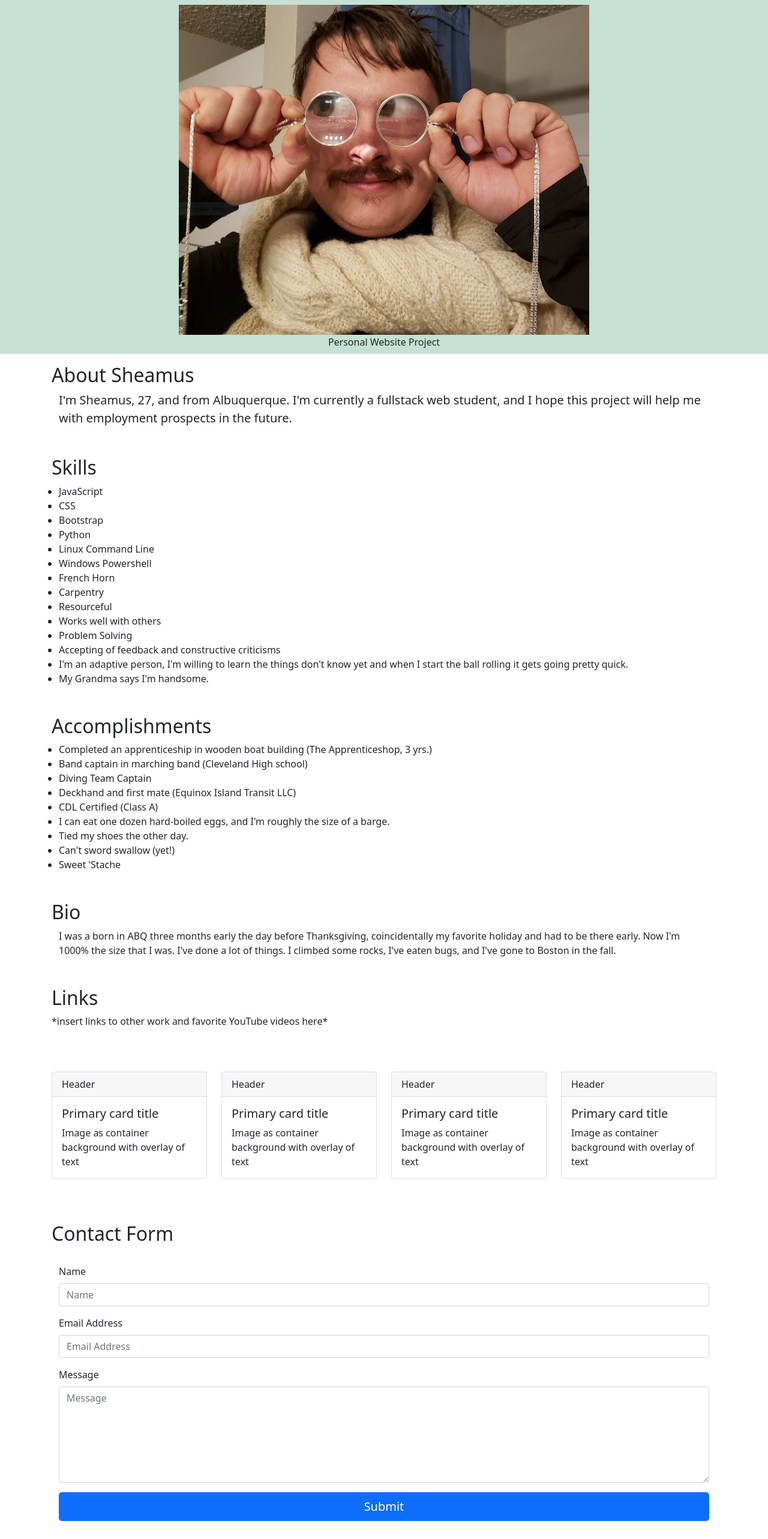
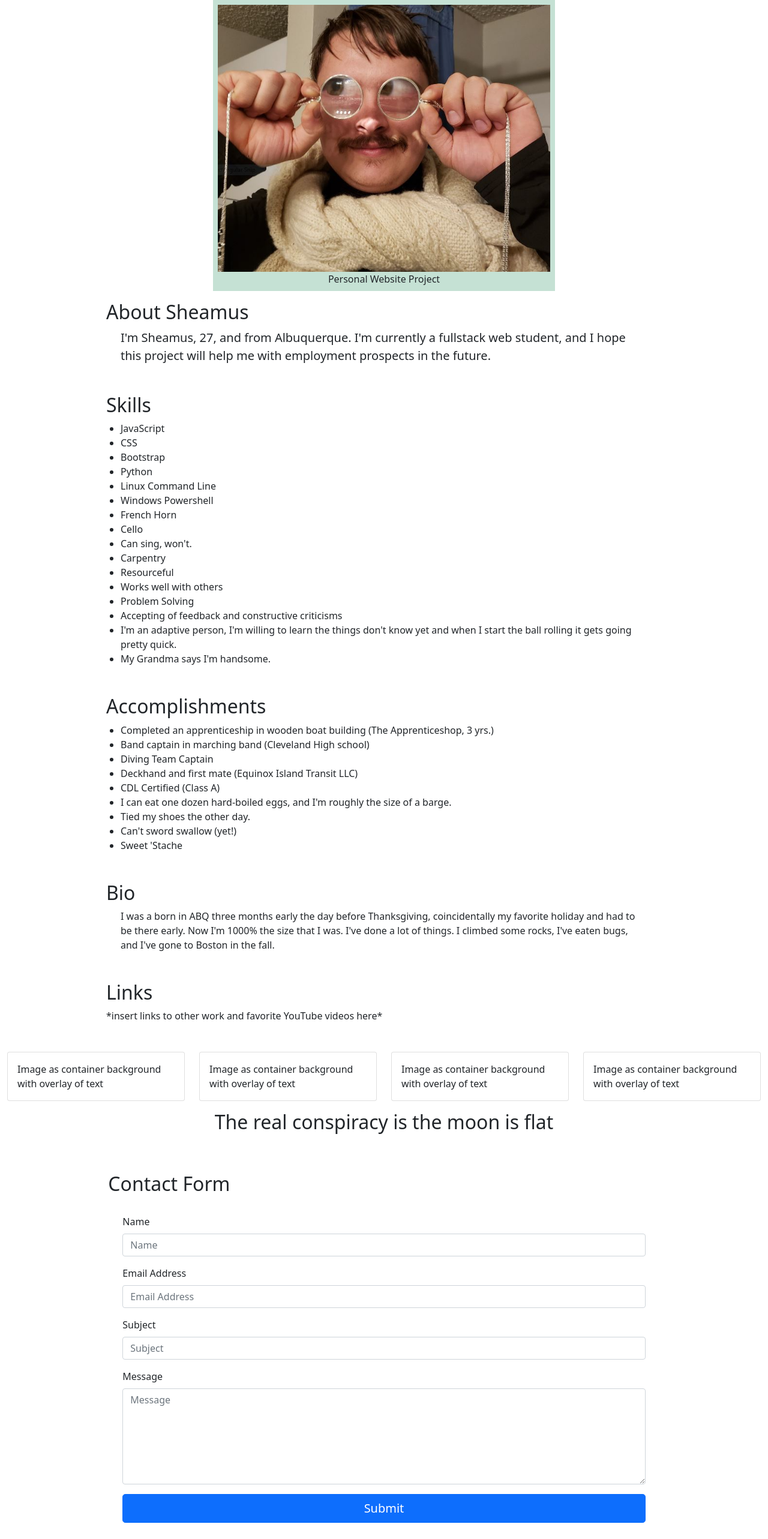
Before and after one commit to SheamusO/pwp, a plain HTML site: page index.html in a window 1280 px wide. Shown: the whole page at 60% size. Drawn offline with nearby package versions, Linux system fonts and the light colour scheme; some packages are replaced by stand-ins of ours; a script that the page names is missing.

Commit message:
added along with Marty's lecture

```diff
--- a/index.html
+++ b/index.html
@@ -2,22 +2,34 @@
 <html lang="en">
 <head>
     <meta charset="UTF-8">
+    <meta name="viewport" content="width=device-width, initial-scale=1">
+
     <title>Title</title>
     <link href="https://cdn.jsdelivr.net/npm/bootstrap@5.1.3/dist/css/bootstrap.min.css" rel="stylesheet" integrity="sha384-1BmE4kWBq78iYhFldvKuhfTAU6auU8tT94WrHftjDbrCEXSU1oBoqyl2QvZ6jIW3" crossorigin="anonymous">
-    <link href="public_html/documentation/style.css">
+    <link href="style.css" rel="stylesheet">
 </head>
-<body class="...">
-    <div class="bg-success p-2 text-dark bg-opacity-25">
-        <img src="public_html/documentation/monocles-capture.JPG" class="circle mx-auto d-block" alt="...">
+<body>
+<div class="container">
+    <div class="row">
+        <div class="bg-success p-2 text-dark bg-opacity-25 col-lg-6 col-md-8 mx-auto">
+            <img src="public_html/documentation/monocles-capture.JPG" class="circle mx-auto d-block img-fluid" alt="...">
             <div class="container-sm col-6 text-center">Personal Website Project</div>
         </div>
-    <div class="container p-3">
+    </div>
+</div>
+    <div class="container py-3">
+        <div class="row">
+            <div class="col-10 mx-auto">
         <h2>About Sheamus</h2>
         <p class="container lead">I'm Sheamus, 27, and from Albuquerque. I'm currently a fullstack web student, and I hope this project will help me with employment prospects in the future.</p>
+            </div>
+        </div>
 <!--Find a way to make this more inviting/appealing-->
     </div>
 
-    <div class="container p-3">
+    <div class="container py-3">
+        <div class="row">
+            <div class="col-10 mx-auto">
         <h2>Skills</h2>
         <ul class="container">
             <li>JavaScript</li>
@@ -27,6 +39,8 @@
             <li>Linux Command Line</li>
             <li>Windows Powershell</li>
             <li>French Horn</li>
+            <li>Cello</li>
+            <li>Can sing, won't.</li>
             <li>Carpentry</li>
             <li>Resourceful</li>
             <li>Works well with others</li>
@@ -36,8 +50,12 @@
             <li>My Grandma says I'm handsome.</li>
         </ul>
             </div>
+        </div>
+    </div>
 
-    <div class="container p-3">
+    <div class="container py-3">
+        <div class="row">
+            <div class="col-10 mx-auto">
                 <h2>Accomplishments</h2>
                 <ul class="container">
                     <li>Completed an apprenticeship in wooden boat building (The Apprenticeshop, 3 yrs.)</li>
@@ -51,25 +69,34 @@
                     <li>Sweet 'Stache</li>
                 </ul>
             </div>
+        </div>
+    </div>
 
-    <div class="container p-3">
+    <div class="container py-3">
+        <div class="row">
+            <div class="col-10 mx-auto">
                 <h2>Bio</h2>
                 <p class="container">I was a born in ABQ three months early the day before Thanksgiving, coincidentally my favorite holiday and had to be there early. Now I'm 1000% the size that I was. I've done a lot of things. I climbed some rocks, I've eaten bugs, and I've gone to Boston in the fall.</p>
             </div>
+        </div>
+    </div>
 
-    <div class="container p-3">
+    <div class="container py-3">
+        <div class="row">
+            <div class="col-10 mx-auto">
                 <h2>Links</h2>
                 <p>*insert links to other work and favorite YouTube videos here*</p>
             </div>
+        </div>
+    </div>
 
 
-    <div class="container my-4 p-3">
-        <div class="row">
+    <div class="container-fluid py-3">
+        <div class="row no-gutter">
             <div class="col-lg-3">
                 <div class="card mb-3">
-                    <div class="card-header">Header</div>
                     <div class="card-body">
-                        <h5 class="card-title">Primary card title</h5>
+                        <img="https://via.placeholder.com/300 class="...">
                         <p class="card-text">Image as container background with overlay of text</p>
                     </div>
                 </div>
@@ -77,9 +104,7 @@
 
             <div class="col-lg-3">
                 <div class="card mb-3">
-                    <div class="card-header">Header</div>
                     <div class="card-body">
-                        <h5 class="card-title">Primary card title</h5>
                         <p class="card-text">Image as container background with overlay of text</p>
                     </div>
                 </div>
@@ -87,9 +112,7 @@
 
             <div class="col-lg-3">
                 <div class="card mb-3">
-                    <div class="card-header">Header</div>
                     <div class="card-body">
-                        <h5 class="card-title">Primary card title</h5>
                         <p class="card-text">Image as container background with overlay of text</p>
                     </div>
                 </div>
@@ -97,23 +120,28 @@
 
             <div class="col-lg-3">
                 <div class="card mb-3">
-                    <div class="card-header">Header</div>
                     <div class="card-body">
-                        <h5 class="card-title">Primary card title</h5>
                         <p class="card-text">Image as container background with overlay of text</p>
                     </div>
                 </div>
             </div>
         </div>
+        <aside class="container text-center">
+            <h2>The real conspiracy is the moon is flat</h2>
+            <a class="btn"></a>
+        </aside>
 
     </div>
 
     <div class="container p-3">
+        <div class="row">
+            <div class="col-10 mx-auto">
                 <h2>Contact Form</h2>
                 <div class="container py-4">
 
                     <!-- Bootstrap 5 starter form -->
                     <form id="contactForm">
+                        <form action="./apis/" id="contact" method="post" novalidate>
 
                         <!-- Name input -->
                         <div class="mb-3">
@@ -127,21 +155,50 @@
                             <input class="form-control" id="emailAddress" type="email" placeholder="Email Address" />
                         </div>
 
+                        <div class="mb-3">
+                            <label class="form-label" for="subject">Subject</label>
+                            <input class="form-control" id="subject" type="text" placeholder="Subject" />
+                        </div>
+
                         <!-- Message input -->
                         <div class="mb-3">
                             <label class="form-label" for="message">Message</label>
-                    <textarea class="form-control" id="message" type="text" placeholder="Message" style="height: 10rem;"></textarea>
+                            <textarea class="form-control" id="message" placeholder="Message" maxlength="2000-characters" style="height: 10rem;"></textarea>
                         </div>
 
                         <!-- Form submit button -->
                         <div class="d-grid">
                             <button class="btn btn-primary btn-lg" type="submit">Submit</button>
                         </div>
+                        </form>
+
+                        <div id="output-area"></div>
 
                     </form>
-
                 </div>
             </div>
+        </div>
+    </div>
+<!--Font Awesome for Icons-->
+<!--<script src="https://kit.fontawesome.com/49ad91d70e.js" crossorigin="anonymous"></script>-->
+
+<!-- Option 2: Separate Popper and Bootstrap JS -->
+<script src="https://cdn.jsdelivr.net/npm/@popperjs/core@2.10.2/dist/umd/popper.min.js" integrity="sha384-7+zCNj/IqJ95wo16oMtfsKbZ9ccEh31eOz1HGyDuCQ6wgnyJNSYdrPa03rtR1zdB" crossorigin="anonymous"></script>
+<script src="https://cdn.jsdelivr.net/npm/bootstrap@5.1.3/dist/js/bootstrap.min.js" integrity="sha384-QJHtvGhmr9XOIpI6YVutG+2QOK9T+ZnN4kzFN1RtK3zEFEIsxhlmWl5/YESvpZ13" crossorigin="anonymous"></script>
+
+<!--&lt;!&ndash; Option 1: Bootstrap Bundle with Popper &ndash;&gt;-->
+<!--<script src="https://cdn.jsdelivr.net/npm/bootstrap@5.1.3/dist/js/bootstrap.bundle.min.js" integrity="sha384-ka7Sk0Gln4gmtz2MlQnikT1wXgYsOg+OMhuP+IlRH9sENBO0LRn5q+8nbTov4+1p" crossorigin="anonymous"></script>-->
+
+<!--Jquery-->
+<script src="https://cdnjs.cloudflare.com/ajax/libs/jquery/3.6.0/jquery.min.js" integrity="sha512-894YE6QWD5I59HgZOGReFYm4dnWc1Qt5NtvYSaNcOP+u1T9qYdvdihz0PPSiiqn/+/3e7Jo4EaG7TubfWGUrMQ==" crossorigin="anonymous" referrerpolicy="no-referrer"></script>
+
+<script src="https://cdnjs.cloudflare.com/ajax/libs/jquery.form/4.3.0/jquery.form.min.js" integrity="sha512-YUkaLm+KJ5lQXDBdqBqk7EVhJAdxRnVdT2vtCzwPHSweCzyMgYV/tgGF4/dCyqtCC2eCphz0lRQgatGVdfR0ww==" crossorigin="anonymous" referrerpolicy="no-referrer"></script>
+
+<script src="https://cdnjs.cloudflare.com/ajax/libs/jquery-validate/1.19.3/jquery.validate.min.js" integrity="sha512-37T7leoNS06R80c8Ulq7cdCDU5MNQBwlYoy1TX/WUsLFC2eYNqtKlV0QjH7r8JpG/S0GUMZwebnVFLPd6SU5yg==" crossorigin="anonymous" referrerpolicy="no-referrer"></script>
+
+<script src="https://cdnjs.cloudflare.com/ajax/libs/jquery-validate/1.19.3/additional-methods.min.js" integrity="sha512-XZEy8UQ9rngkxQVugAdOuBRDmJ5N4vCuNXCh8KlniZgDKTvf7zl75QBtaVG1lEhMFe2a2DuA22nZYY+qsI2/xA==" crossorigin="anonymous" referrerpolicy="no-referrer"></script>
+
+<script src="js/script.js"></script>
 
 </body>
 </html>
```
Also changed, not shown: docker-compose.yml (added, +21 -0 lines), public_html/script.js (added, +48 -0 lines), src/package.json (added, +45 -0 lines), src/tsconfig.json (added, +62 -0 lines), public_html/documentation/monocles.jpg (deleted), public_html/documentation/style.css (deleted), style.css (added), 5 other files. Lines whose indentation alone changed are shown as unchanged.
